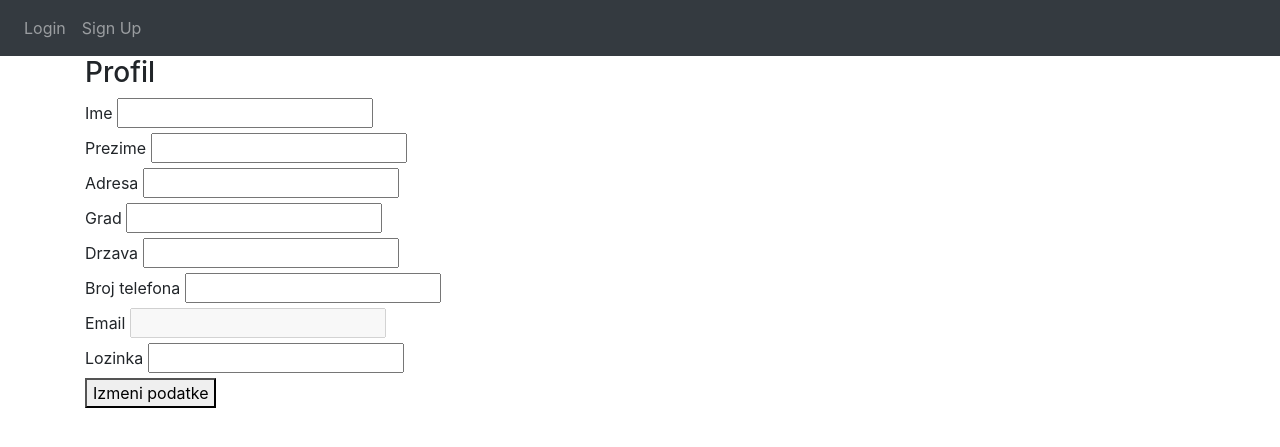
After one commit to nemanja322019/DRS-projekat, a Flask app: page /edit-profile in a window 1280 px wide. The commit adds this page. Shown: the top 447 px of the page. Run offline with Flask 2, Linux system fonts and the light colour scheme; some libraries are stand-ins or nearby versions.

Commit message:
Dodata izmena profila

```diff
--- a/Website/auth.py
+++ b/Website/auth.py
@@ -65,8 +65,51 @@ def sign_up():
             new_user =  User(name=name, last_name=last_name, adress=adress,city=city,country=country,phNumber=phNumber,email=email,password = generate_password_hash(password,method='sha256'))
             db.session.add(new_user)
             db.session.commit()
-            login_user(user,remember=True)
-            flash('Uspeno registrovanje',category="success")
+            login_user(new_user,remember=True)
+            flash('Uspesno registrovanje',category="success")
             return redirect(url_for('views.home'))
 
     return render_template("sign_up.html", user=current_user)
+
+@auth.route('/edit-profile',methods=['GET','POST'])
+def edit_profile():
+    if request.method =='POST':
+        name = request.form.get('name')
+        last_name = request.form.get('last-name')
+        adress = request.form.get('adress')
+        city = request.form.get('city')
+        country = request.form.get('country')
+        phNumber = request.form.get('phNumber')
+        email = current_user.email
+        password = request.form.get('password')
+
+        if len(name) < 1:
+            flash('Polje ime je prazno',category="error")
+        elif len(last_name) < 1:
+            flash('Polje prezime je prazno',category="error")
+        elif len(adress) < 1:
+            flash('Polje adresa je prazno',category="error")
+        elif len(city) < 1:
+            flash('Polje grad je prazno',category="error")
+        elif len(country) < 1:
+            flash('Polje drzava je prazno',category="error")
+        elif  int(phNumber) == False or len(phNumber) < 1:
+            flash('Polje broj telefona je prazno',category="error")
+        elif len(password) < 1:
+            flash('Polje lozinka je prazno',category="error")
+        else:
+            user = User.query.filter_by(email=email).first()
+            user.name = name
+            user.last_name = last_name
+            user.adress = adress
+            user.city = city
+            user.country = country
+            user.phNumber = phNumber
+            user.password = generate_password_hash(password,method='sha256')
+            db.session.commit()
+
+            login_user(user,remember=True)
+            flash('Uspesna izmena',category="success")
+            return redirect(url_for('views.home'))
+
+    return render_template("edit_profile.html",user = current_user)
--- a/Website/templates/base.html
+++ b/Website/templates/base.html
@@ -26,6 +26,7 @@
               <div class="navbar-nav">
                 {% if user.is_authenticated %}
                 <a class="nav-item nav-link" id="home" href="/">Home</a>
+                <a class="nav-item nav-link" id="editProfile" href="/edit-profile">Profile</a>
                 <a class="nav-item nav-link" id="logout" href="/logout">Logout</a>
                 {% else %}
                 <a class="nav-item nav-link" id="login" href="/login">Login</a>
--- /dev/null
+++ b/Website/templates/edit_profile.html
@@ -0,0 +1,40 @@
+{% extends "base.html"  %} {% block title %}Edit Profile{% endblock %}
+
+{% block content %}
+    <form method="POST">
+        <h3>Profil</h3>
+        <div>
+            <label for="name">Ime</label>
+            <input type="name" id="name" name="name" value="{{ user.name }}"/>
+        </div>
+        <div>
+            <label for="last-name">Prezime</label>
+            <input type="last-name" id="last-name" name="last-name" value="{{ user.last_name }}"/>
+        </div>
+        <div>
+            <label for="adress">Adresa</label>
+            <input type="adress" id="adress" name="adress" value="{{ user.adress }}"/>
+        </div>
+        <div>
+            <label for="city">Grad</label>
+            <input type="city" id="city" name="city" value="{{ user.city }}"/>
+        </div>
+        <div>
+            <label for="country">Drzava</label>
+            <input type="country" id="country" name="country" value="{{ user.country }}"/>
+        </div>
+        <div>
+            <label for="phNumber">Broj telefona</label>
+            <input type="number" id="phNumber" name="phNumber" value="{{ user.phNumber }}"/>
+        </div>
+        <div>
+            <label for="email">Email</label>
+            <input type="email" id="email" name="email" value="{{ user.email }}" disabled/>
+        </div>
+        <div>
+            <label for="password">Lozinka</label>
+            <input type="password" id="pasword" name="password" />
+        </div>
+        <button type="submit">Izmeni podatke</button>
+    </form>
+{% endblock %}
```
Also changed, not shown: instance/database.db.
